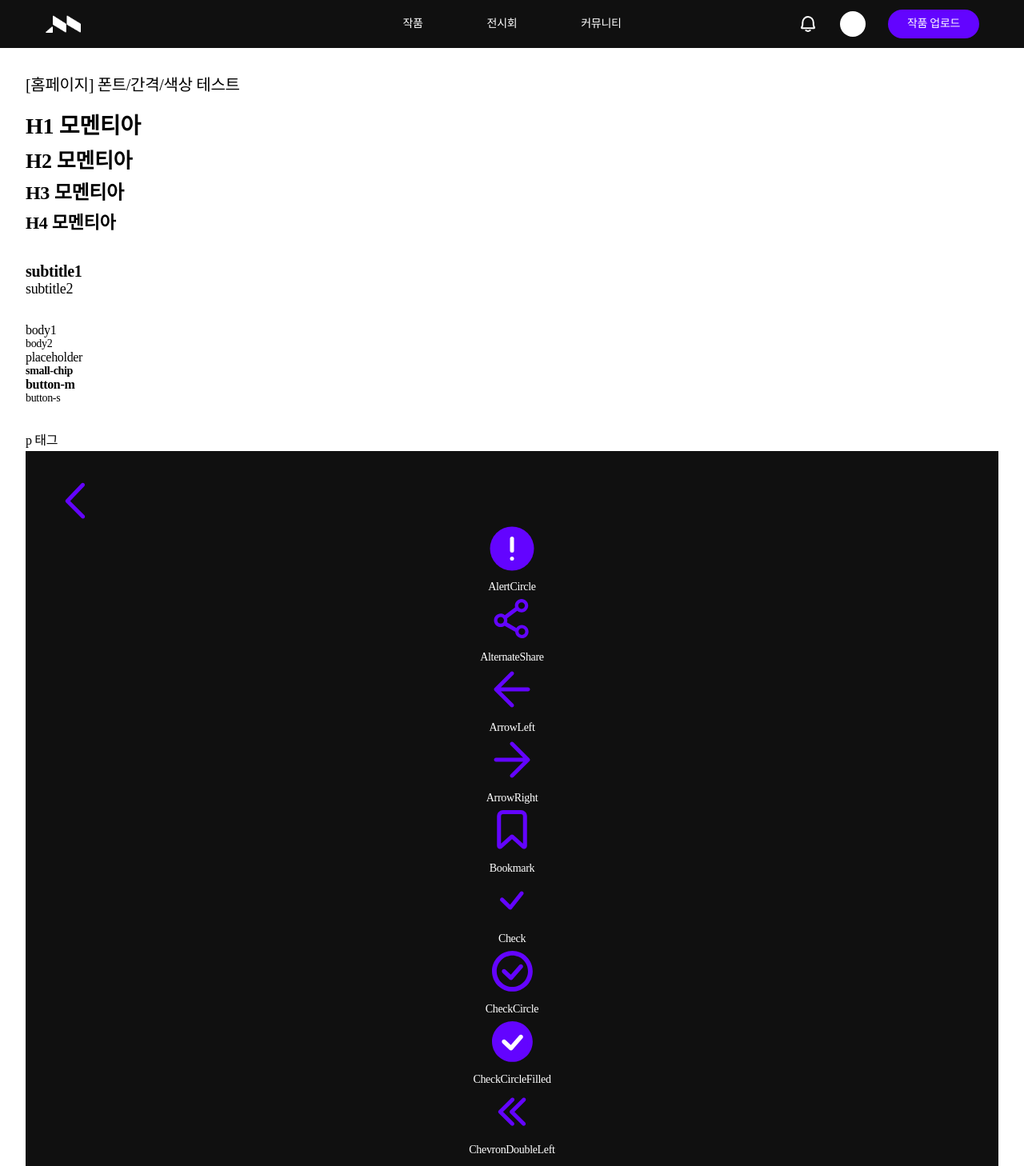
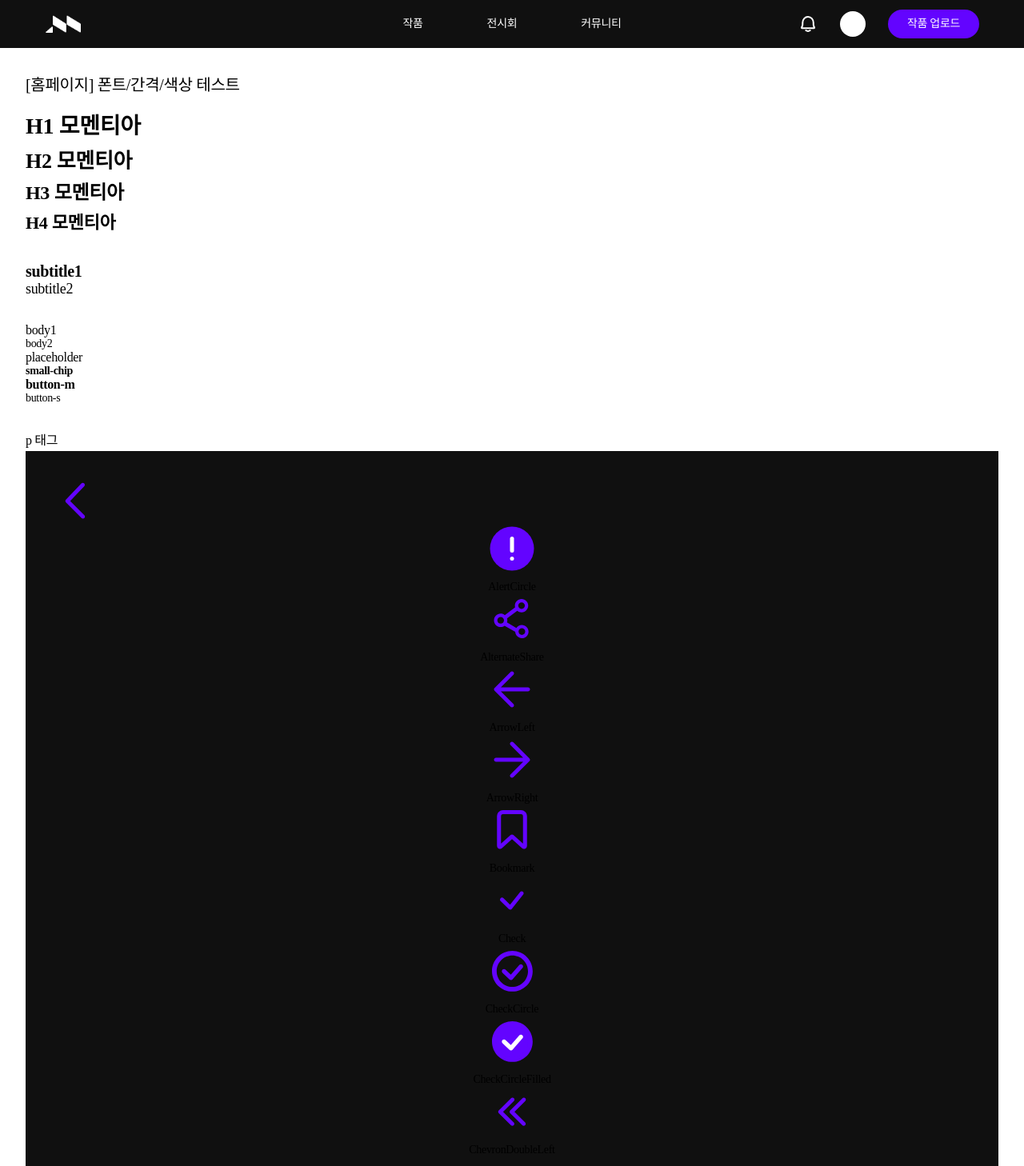
Before and after one commit to JECT-Study/momentia-FE, a Next.js app: page / in a window 1280 px wide. Shown: the top 1458 px of the page at 80% size. Built offline with nearby package versions, Linux system fonts and the light colour scheme.

Commit message:
chore: background 색상과 title 색상을 따로 구분

```diff
--- a/tailwind.config.ts
+++ b/tailwind.config.ts
@@ -32,10 +32,10 @@ export default {
           100: '#F5F5F5',
           50: '#FAFAFA',
         },
+        title: '#FFFFFF',
+        subtitle: '#F5F5F5',
         background: {
           base: '#101010',
-          title: '#FFFFFF',
-          subtitle: '#F5F5F5',
         },
       },
       spacing: {
```
